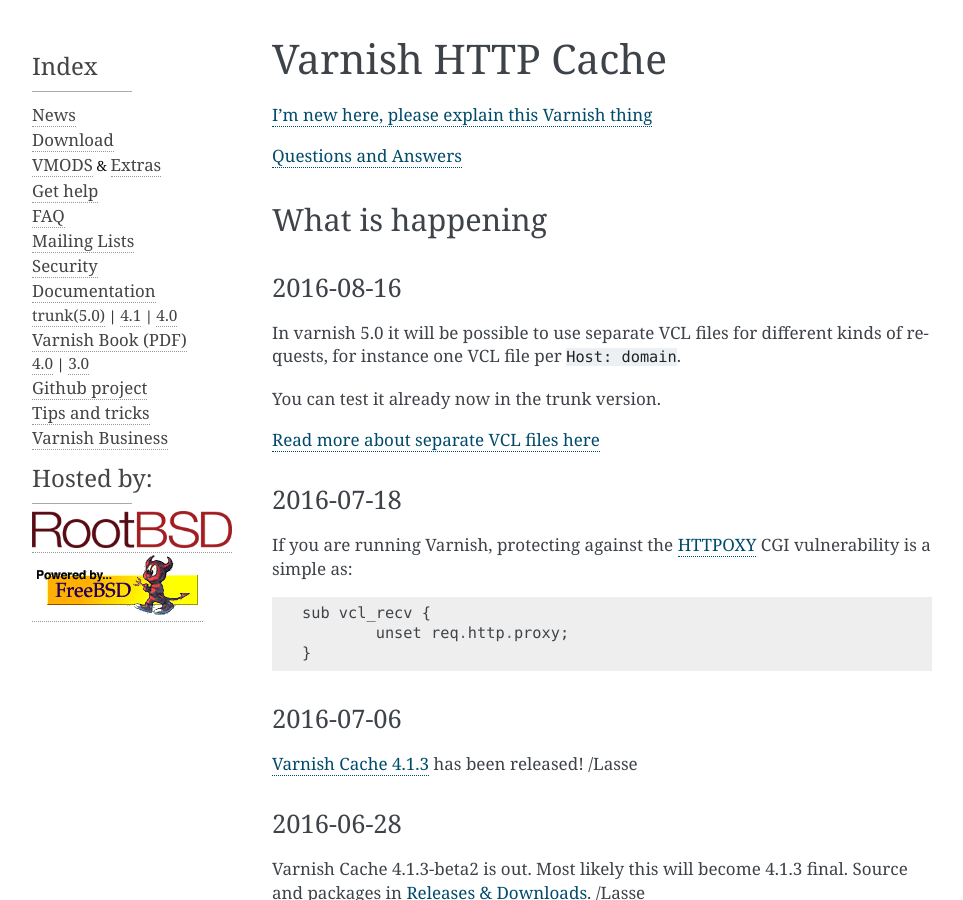
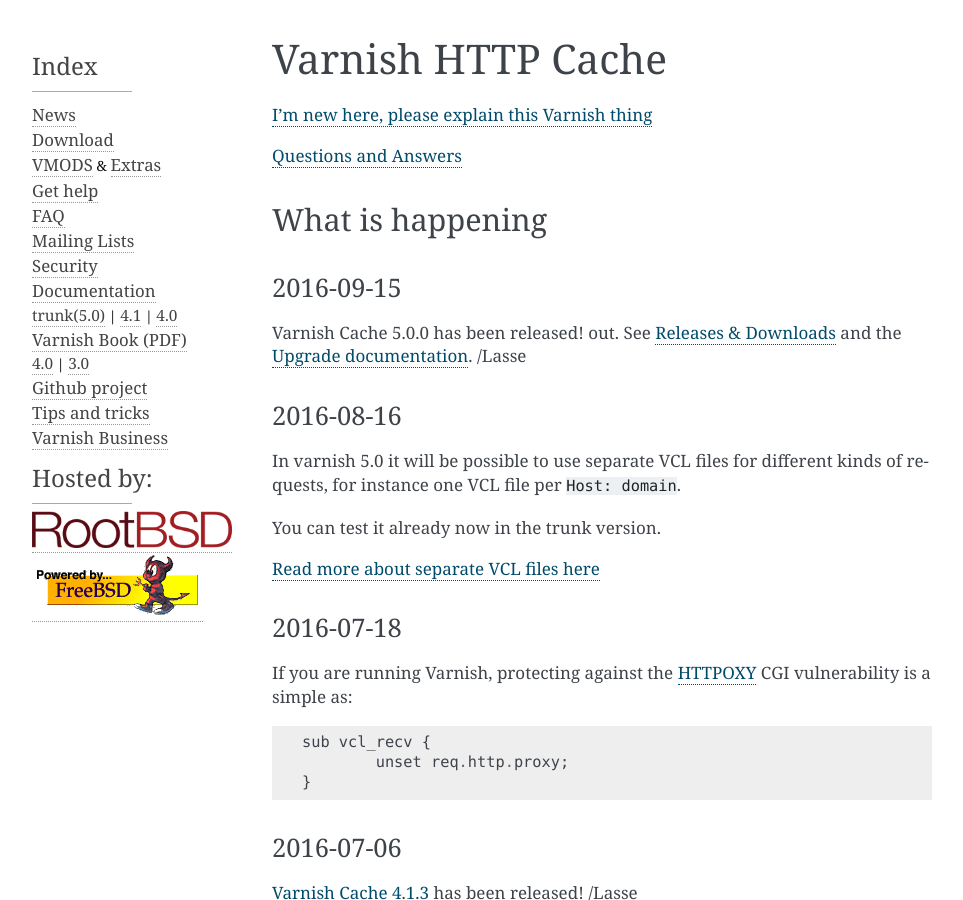
Before and after one commit to varnishcache/homepage, a Sphinx documentation site: the page built from R1/source/index.rst, in a window 1280 px wide and 900 px high. Shown: the whole window, without its empty margins (148-1111 px from the left). Built offline with Sphinx 7.4.7, drawn with Linux system fonts in a browser that asks for light colours; pages that are not in the unit, such as notebooks, are missing from menus; comment, search, counter and statistics services are not loaded.

Commit message:
Varnish 5.0.0 is out.

```diff
--- a/R1/source/index.rst
+++ b/R1/source/index.rst
@@ -7,6 +7,15 @@
 
 What is happening
 -----------------
+
+2016-09-15
+~~~~~~~~~~
+
+Varnish Cache 5.0.0 has been released! out. See :ref:`Releases` and the
+`Upgrade documentation`_. /Lasse
+
+.. _`Upgrade documentation`: https://www.varnish-cache.org/docs/trunk/whats-new/index.html
+
 
 2016-08-16
 ~~~~~~~~~~
--- a/R1/source/releases/index.rst
+++ b/R1/source/releases/index.rst
@@ -8,14 +8,14 @@
 ========================== ============ ===========  ===========
 Release                    Date         Notes        Download
 ========================== ============ ===========  ===========
-Varnish Cache 5.0.0-beta1  2016-09-09   pre-release  `varnish-5.0.0-beta1.tar.gz`_ and `beta packages`_.
+Varnish Cache 5.0.0        2016-09-15   Fresh        `varnish-5.0.0.tar.gz`_
 :ref:`rel4.1.3`            2016-07-05   Supported    `varnish-4.1.3.tar.gz`_
 :ref:`rel4.0.3`            2015-02-19   Supported    `varnish-4.0.3.tar.gz`_
 Varnish Cache 3.0.7        2015-03-23   End Of Life  `varnish-3.0.7.tar.gz`_
 ========================== ============ ===========  ===========
 
 .. _`beta packages`: https://repo.varnish-cache.org/pkg/5.0.0-beta1/
-.. _varnish-5.0.0-beta1.tar.gz: https://repo.varnish-cache.org/source/varnish-5.0.0-beta1.tar.gz
+.. _varnish-5.0.0.tar.gz: https://repo.varnish-cache.org/source/varnish-5.0.0.tar.gz
 .. _varnish-4.1.3.tar.gz: https://repo.varnish-cache.org/source/varnish-4.1.3.tar.gz
 .. _varnish-4.0.3.tar.gz: https://repo.varnish-cache.org/source/varnish-4.0.3.tar.gz
 .. _varnish-3.0.7.tar.gz: https://repo.varnish-cache.org/source/varnish-3.0.7.tar.gz
```
